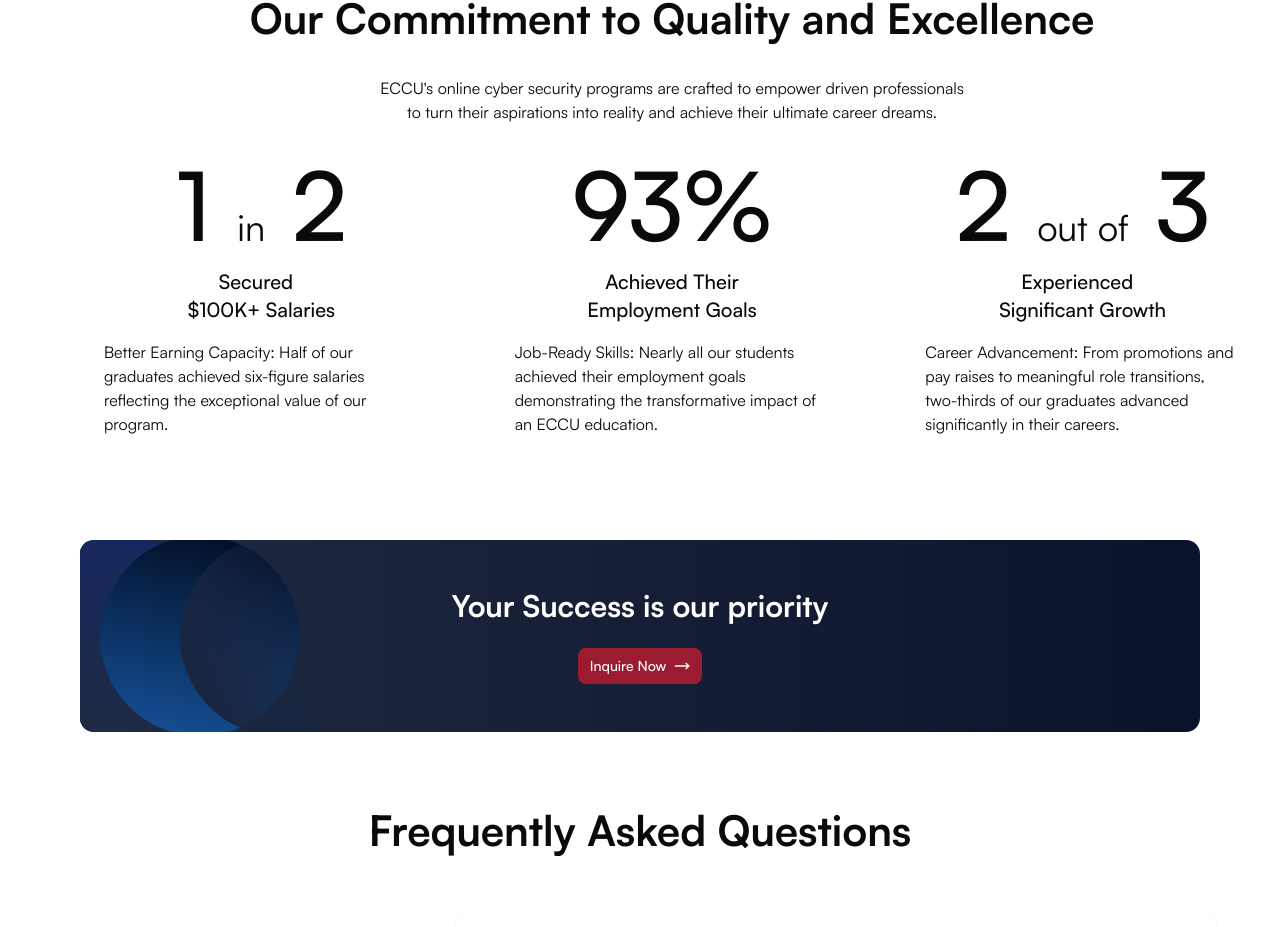
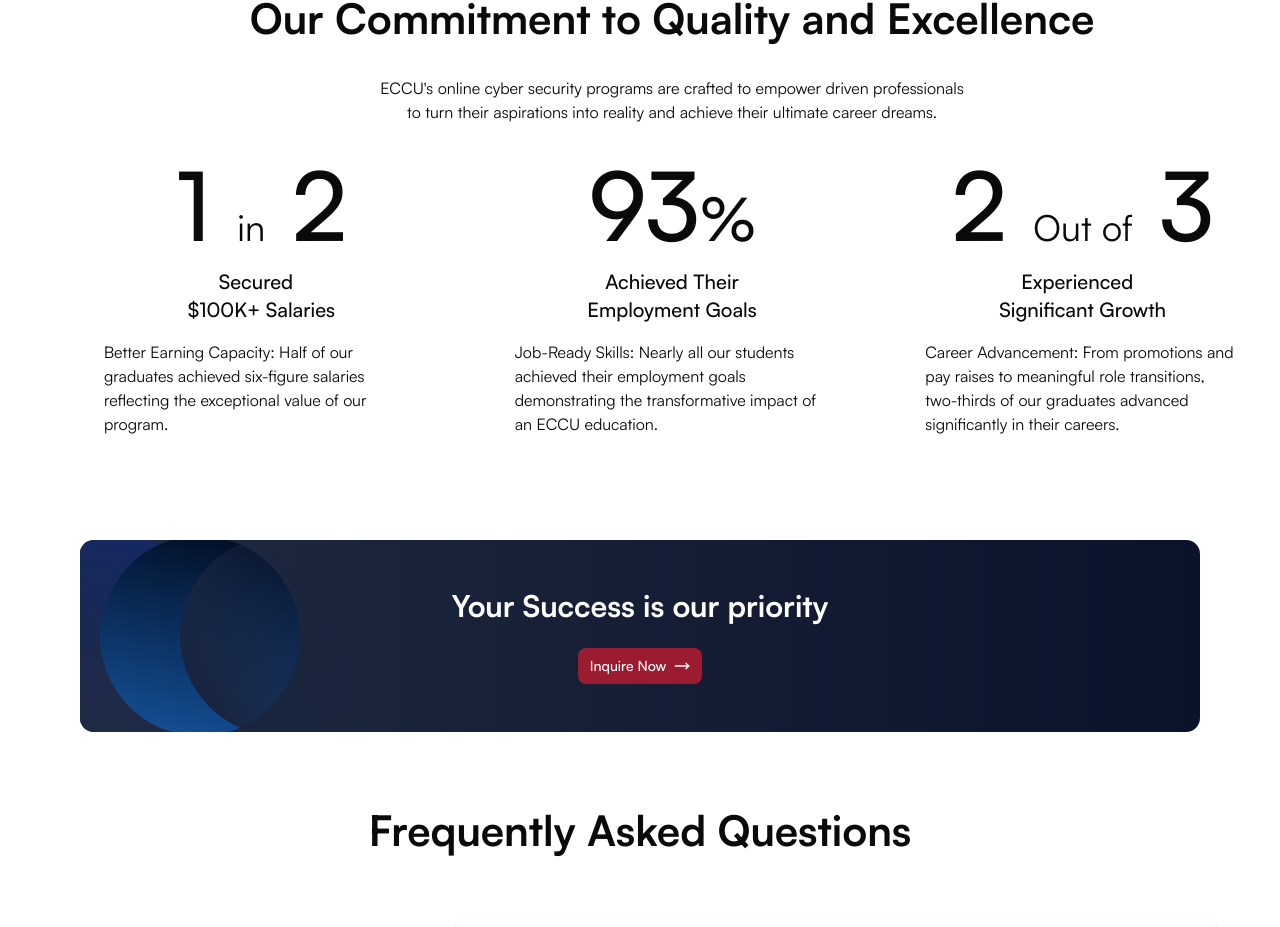
Before and after one commit to Kushal-Harsora/EC-Council, a Next.js app: page / in a window 1280 px wide. Shown: the part 5826-6753 px from the top of the page. Built offline with nearby package versions, Linux system fonts and the light colour scheme.

Commit message:
very minor changes

```diff
--- a/src/app/page.tsx
+++ b/src/app/page.tsx
@@ -328,8 +328,14 @@
 
         <section className=' h-fit max-md:h-fit w-screen bg-white overflow-hidden grid md:grid-cols-2 max-md:grid-rows-1 px-16 max-md:px-6 py-24 mb-8 max-md:py-6'>
           <div className=' w-full h-full flex flex-col items-start max-md:items-center justify-center gap-6 max-md:gap-2 py-4'>
-            <h1 className='w-4/5 text-[42px] max-md:text-2xl font-bold md:leading-tight'>
+            <h1 className='w-4/5 max-md:hidden md:text-[42px] max-md:text-2xl font-bold md:leading-tight'>
               EC-Council University
+              Where Your Leadership Journey Begins
+            </h1>
+
+            <h1 className='md:hidden max-md:w-full md:text-[42px] max-md:text-2xl font-bold md:leading-tight'>
+              <span className=' text-sm'>EC-Council University</span>
+              <br className='md:hidden' />
               Where Your Leadership Journey Begins
             </h1>
 
@@ -632,7 +638,7 @@
                     <br className='max-md:hidden' />
                     $100K+ Salaries
                   </p>
-                  <p className='text-base max-md:text-sm w-full text-left max-md:text-center px-12'>
+                  <p className='text-base max-md:text-sm w-full text-left max-md:text-center px-12 max-md:px-0'>
                     Better Earning Capacity: Half of our
                     graduates achieved six-figure salaries reflecting the exceptional value of our
                     program.
@@ -640,27 +646,27 @@
                 </div>
                 <div className='flex flex-col items-center justify-center gap-4 max-md:gap-3'>
                   <h1 className=' text-8xl max-md:text-6xl'>
-                    <span className=' font-medium'>93%</span>
+                    <span className=' font-medium'>93<span className='max-md:text-lg text-6xl'>%</span></span>
                   </h1>
                   <p className='text-xl max-md:text-lg font-medium w-full text-center'>
                     Achieved Their
                     <br />
                     Employment Goals
                   </p>
-                  <p className='text-base w-full max-md:text-sm text-left max-md:text-center px-12'>
+                  <p className='text-base w-full max-md:text-sm text-left max-md:text-center px-12 max-md:px-0'>
                     Job-Ready Skills: Nearly all our students achieved their employment goals demonstrating the transformative impact of an ECCU education.
                   </p>
                 </div>
                 <div className='flex flex-col items-center justify-center gap-4 max-md:gap-3'>
                   <h1 className=' text-8xl max-md:text-6xl'>
-                    <span className=' font-medium'>2</span> <span className='text-4xl'>out of</span> <span className=' font-medium'>3</span>
+                    <span className=' font-medium'>2</span> <span className='text-4xl'>Out of</span> <span className=' font-medium'>3</span>
                   </h1>
                   <p className='text-xl max-md:text-lg font-medium w-full text-center'>
                     Experienced &nbsp;
                     <br className='max-md:hidden' />
                     Significant Growth
                   </p>
-                  <p className='text-base w-full max-md:text-sm text-left max-md:text-center px-12'>
+                  <p className='text-base w-full max-md:text-sm text-left max-md:text-center px-12 max-md:px-0'>
                     Career Advancement: From promotions and pay raises to meaningful role transitions, two-thirds of our graduates advanced significantly in their careers.
                   </p>
                 </div>
```
